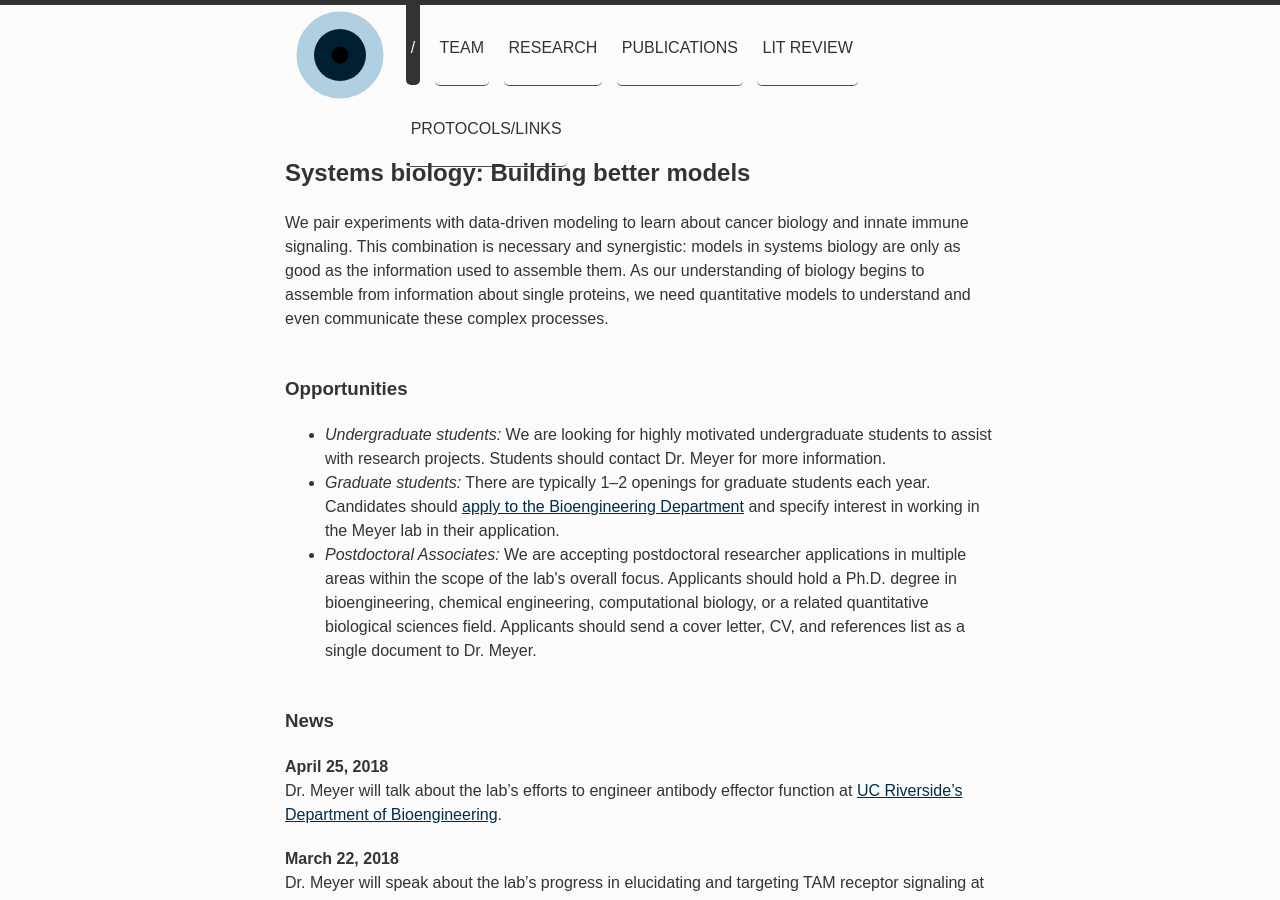
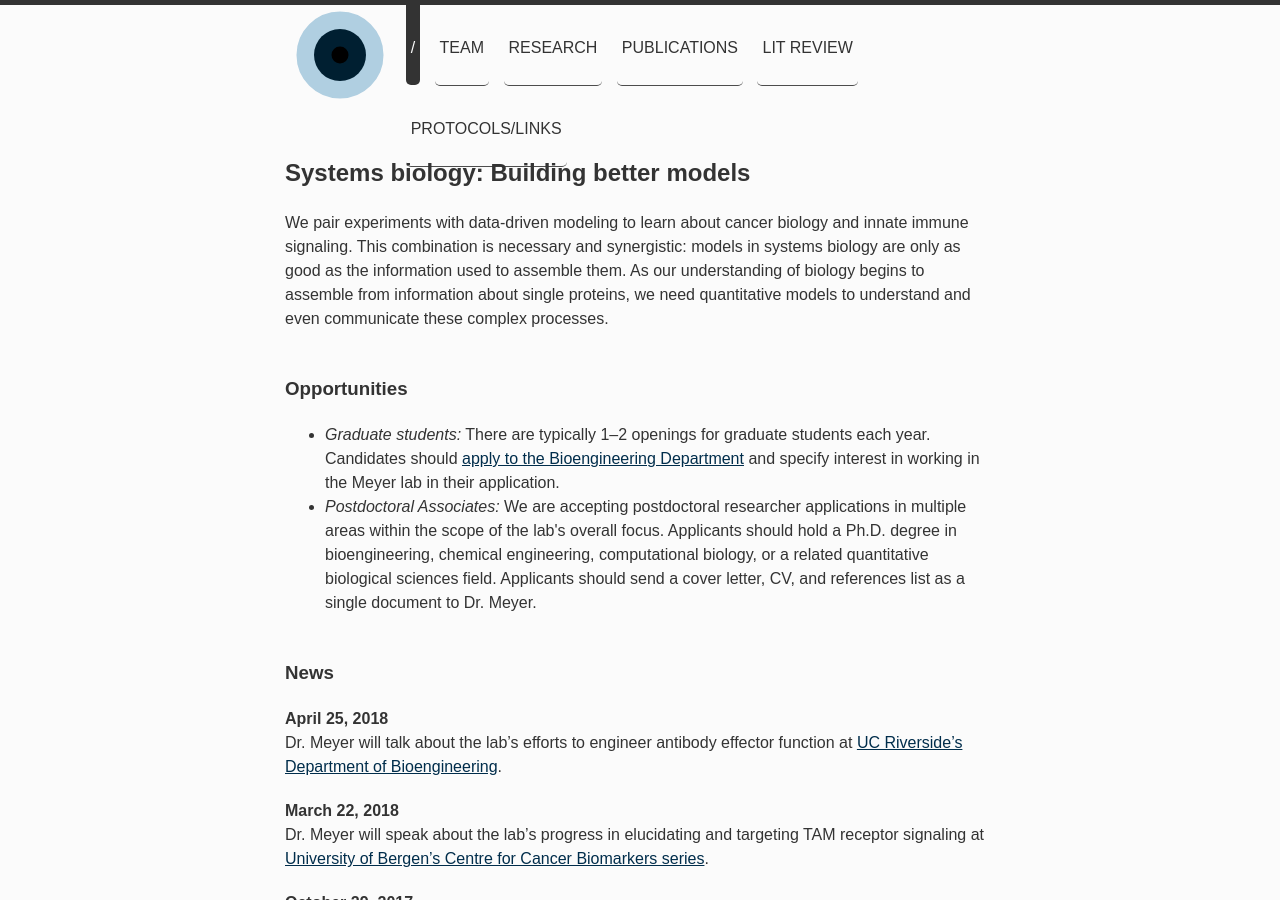
Before and after one commit to meyer-lab/asmlab.org, a Jekyll site: the page built from index.html, in a window 1280 px wide and 900 px high. Built offline with Jekyll 4.4.1, drawn with Linux system fonts in a browser that asks for light colours; some web fonts are replaced.

Commit message:
Update index.html

```diff
--- a/index.html
+++ b/index.html
@@ -12,7 +12,6 @@ title: /
 <h3>Opportunities</h3>
 
 <ul>
-<li><i>Undergraduate students:</i> We are looking for highly motivated undergraduate students to assist with research projects. Students should contact Dr. Meyer for more information.</li>
 <li><i>Graduate students:</i> There are typically 1–2 openings for graduate students each year. Candidates should <a href="https://www.bioeng.ucla.edu/graduate-admissions-2/">apply to the Bioengineering Department</a> and specify interest in working in the Meyer lab in their application.</li>
 <li><i>Postdoctoral Associates:</i> We are accepting postdoctoral researcher applications in multiple areas within the scope of the lab's overall focus. Applicants should hold a Ph.D. degree in bioengineering, chemical engineering, computational biology, or a related quantitative biological sciences field. Applicants should send a cover letter, CV, and references list as a single document to Dr. Meyer.</li>
 </ul>
```
